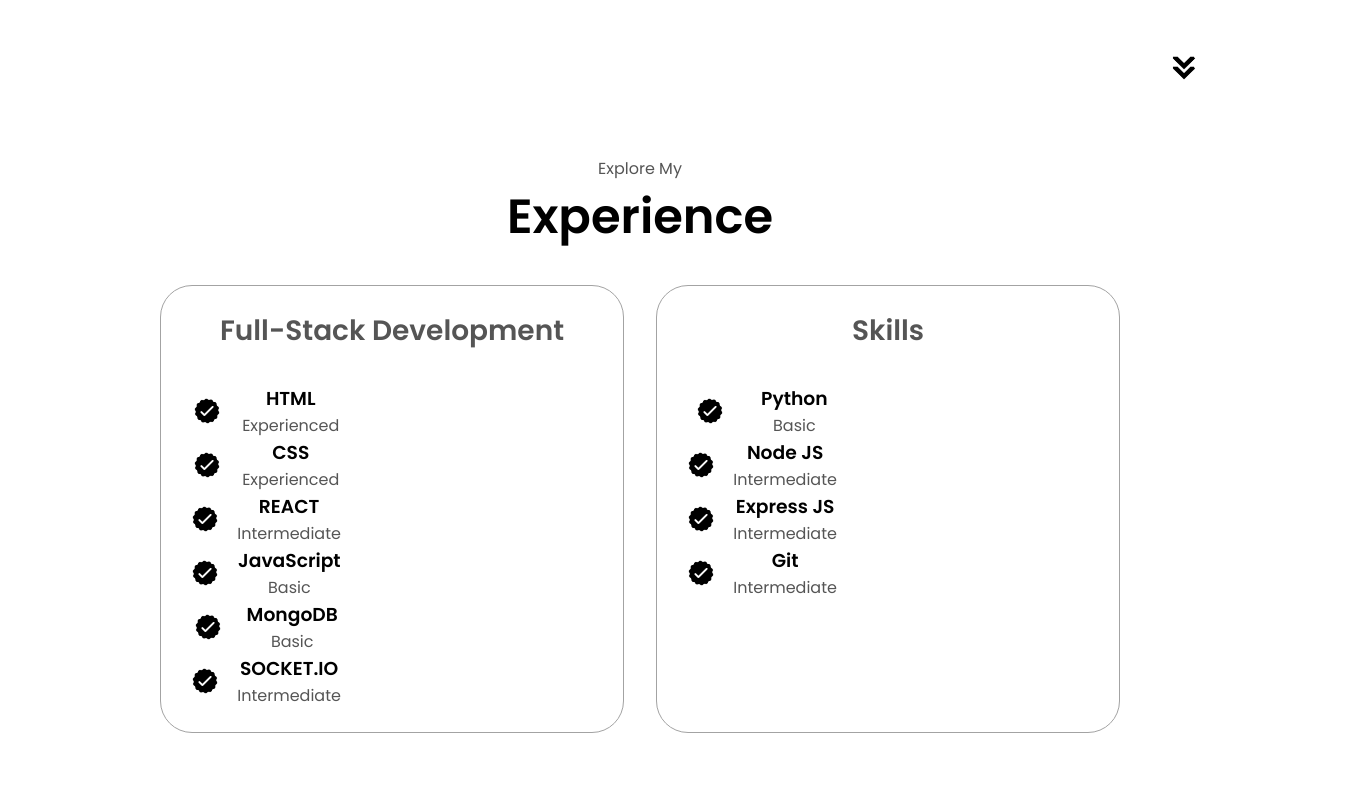
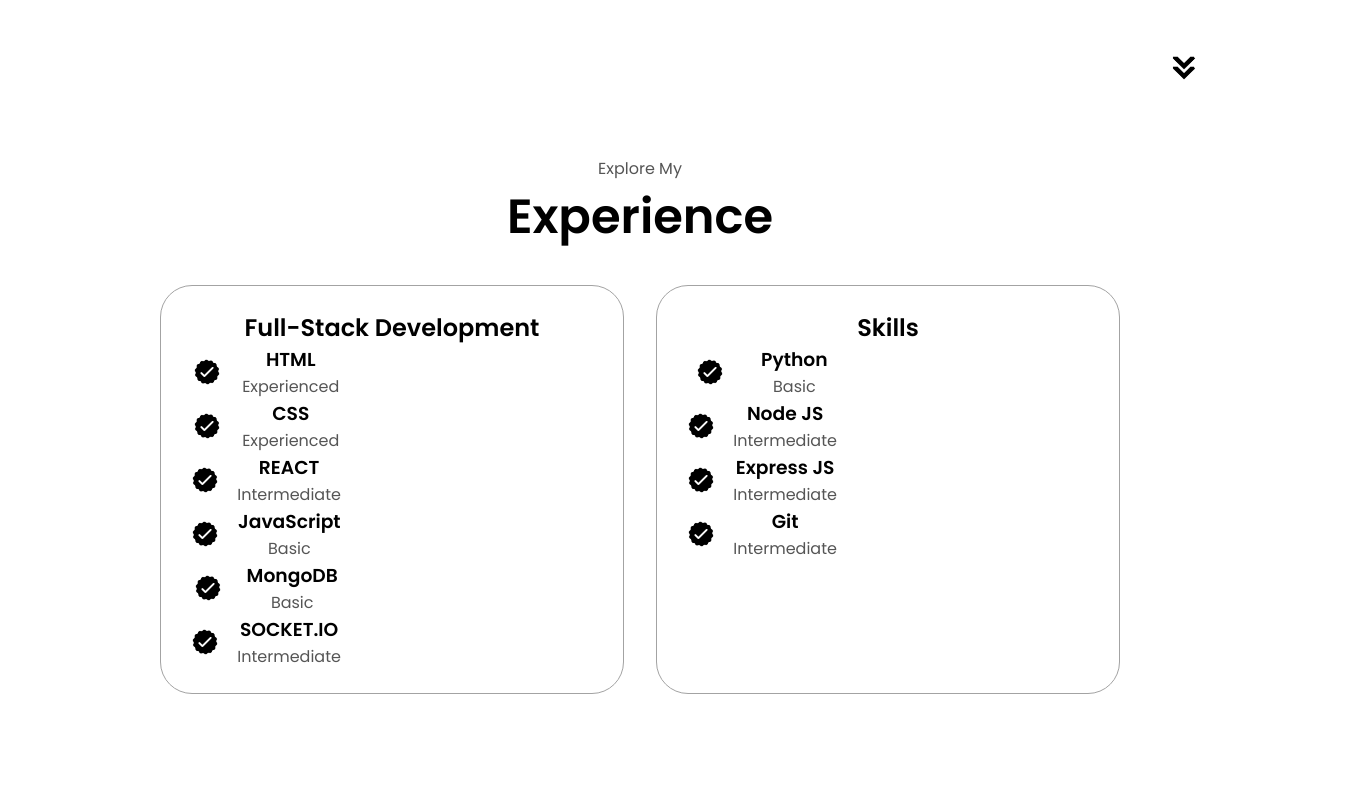
Before and after one commit to Anurag29Nitrr/Anurag-Singh-Thakur-Portfolio, a plain HTML site: page index.html in a window 1280 px wide. Shown: the part 1540-2340 px from the top of the page, 1360 px wide, since content can reach past the window. Drawn offline with Linux system fonts and the light colour scheme.

Commit message:
Update style.css

```diff
--- a/style.css
+++ b/style.css
@@ -316,23 +316,6 @@ section {
 
 /* EXPERIENCE SECTION */
 
-#experience {
-  position: relative;
-}
-
-.experience-sub-title {
-  color: rgb(85, 85, 85);
-  font-weight: 600;
-  font-size: 1.75rem;
-  margin-bottom: 2rem;
-}
-
-.experience-details-container {
-  display: flex;
-  justify-content: center;
-  flex-direction: column;
-}
-
 article {
   display: flex;
   align-items: center;
```
